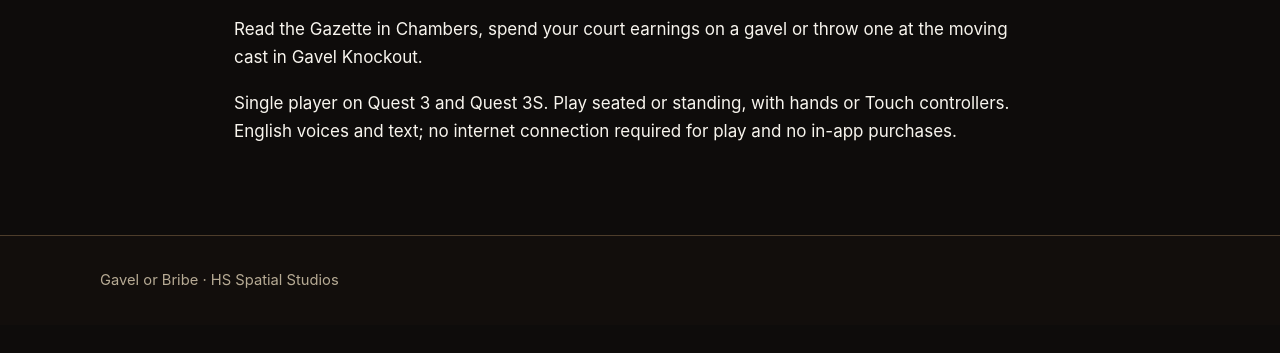
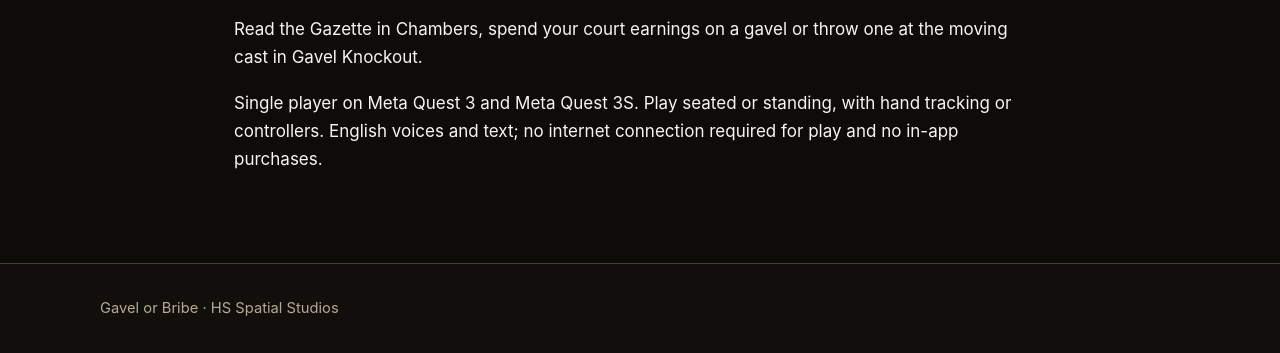
Before and after one commit to hsspatialstudios-com/gavelorbribe, a plain HTML site: page index.html in a window 1280 px wide. Shown: the part 631-984 px from the top of the page. Before the commit the page ends 956 px from the top, so only its background shows below. Drawn offline with Linux system fonts and the light colour scheme.

Commit message:
Name the headsets as Meta Quest 3 and Meta Quest 3S
Co-authored-by: Copilot <223556219+Copilot@users.noreply.github.com>

```diff
--- a/index.html
+++ b/index.html
@@ -9,5 +9,5 @@
 <p>Hear 75 cases across five courts. Weigh an exhibit, ask a question at the Lie Detector, or open the Case Book and match a fact to a claim. Stamp GUILTY or NOT GUILTY, then strike the gavel. A lawyer might offer you a shortcut. The Inspector might see you take it.</p>
 <h2>Off the clock</h2>
 <p>Read the Gazette in Chambers, spend your court earnings on a gavel or throw one at the moving cast in Gavel Knockout.</p>
-<p>Single player on Quest 3 and Quest 3S. Play seated or standing, with hands or Touch controllers. English voices and text; no internet connection required for play and no in-app purchases.</p></main>
+<p>Single player on Meta Quest 3 and Meta Quest 3S. Play seated or standing, with hand tracking or controllers. English voices and text; no internet connection required for play and no in-app purchases.</p></main>
 <footer class="site-footer"><div class="footer-inner">Gavel or Bribe &middot; HS Spatial Studios</div></footer></body></html>
```
